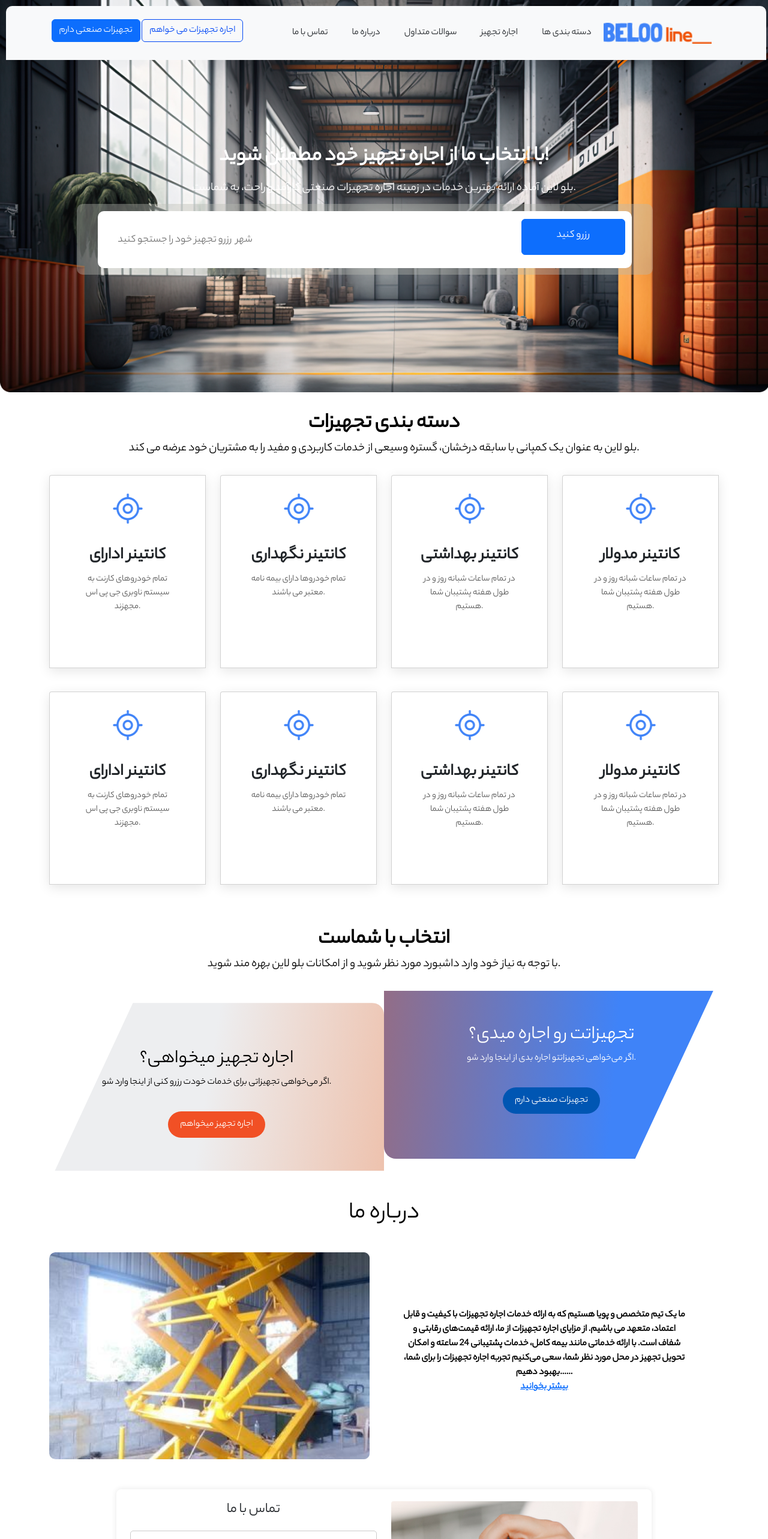
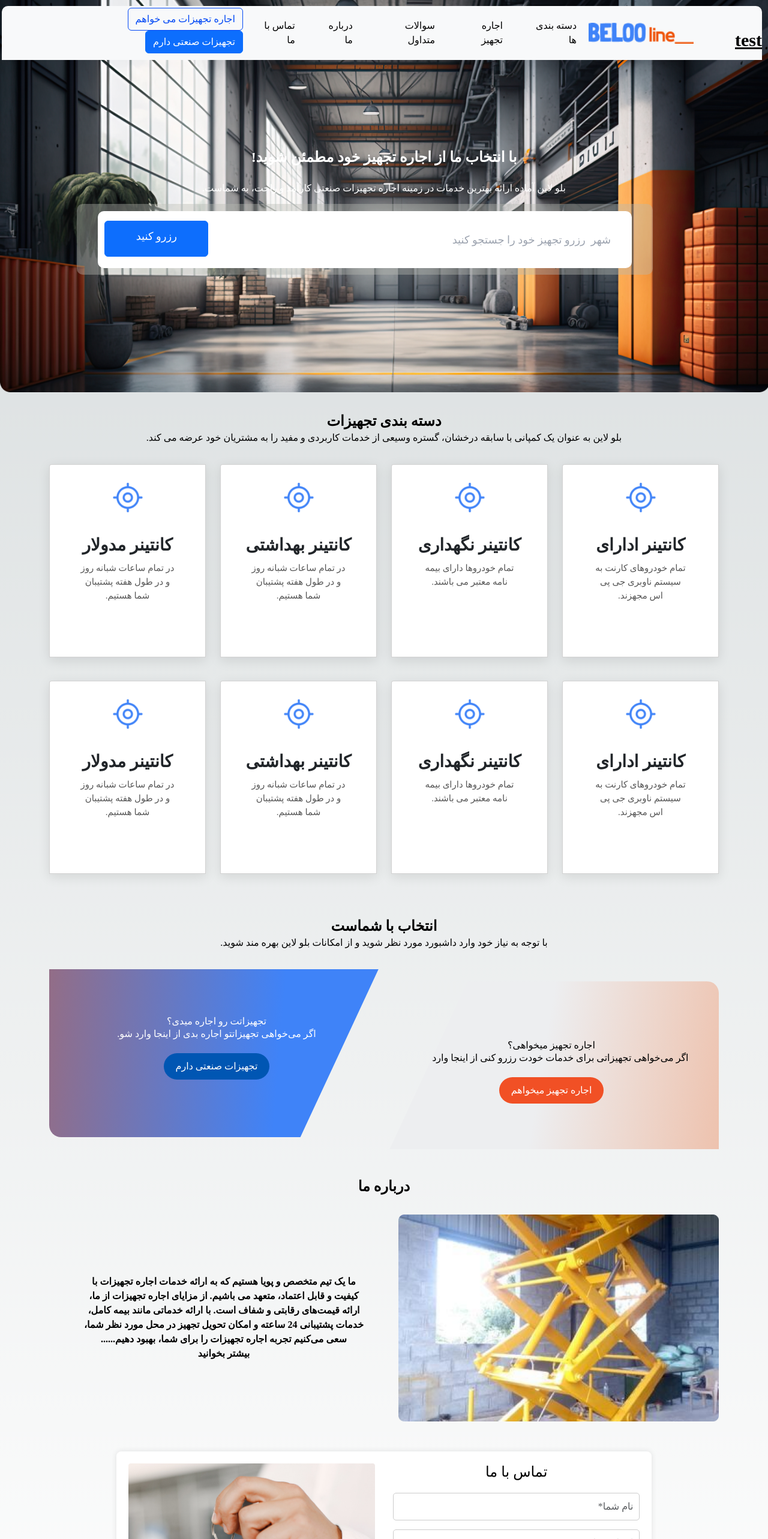
Before and after one commit to shadiiimirzaeiii/blue, a Next.js app: page / in a window 1280 px wide. Shown: the top 2566 px of the page at 60% size. Built offline with nearby package versions, Linux system fonts and the light colour scheme.

Commit message:
change main page.tsx to tailwind css

```diff
--- a/app/globals.css
+++ b/app/globals.css
@@ -1,3 +1,6 @@
+@tailwind base;
+@tailwind components;
+@tailwind utilities;
 
 @font-face {
   font-family: 'Yekan Bakh';
--- a/app/layout.tsx
+++ b/app/layout.tsx
@@ -3,6 +3,7 @@ import { Inter } from "next/font/google";
 import LocalFont from "@next/font/local";
 // import LocalFont from "../libs/font";
 import 'bootstrap/dist/css/bootstrap.min.css';
+import './globals.css';
 const inter = Inter({ subsets: ["latin"] });
 
 export const metadata: Metadata = {
--- a/app/page.module.css
+++ /dev/null
@@ -1,80 +0,0 @@
-.image-container {
-  position: relative;
-  width: 100%;
-  margin: 0 auto;
-}
-
-.landing-banner {
-  width: 100%;
-  height: auto;
-}
-
-.title-dir {
-  position: absolute;
-  top: 40%;
-  left: 50%;
-  transform: translate(-50%, -50%);
-  color: #ffffff;
-  font-size: 35px;
-  font-weight: bold;
-  text-align: center;
-  padding: 10px;
-  width: 60%;
-}
-
-.description-dir {
-  position: absolute;
-  top: 48%;
-  left: 50%;
-  transform: translate(-50%, -50%);
-  color: #ffffff;
-  font-size: 20px;
-  font-weight: 200;
-  text-align: center;
-  padding: 10px;
-  width: 80%;
-}
-
-.title-category {
-  text-align: center;
-  color: black;
-  font-size: 35px;
-  font-weight: bold;
-  margin-top: 2rem;
-}
-
-.description-category {
-  text-align: center;
-  color: black;
-  font-size: 20px;
-  font-weight: 200;
-  margin-bottom: 2rem;
-}
-
-.category-container {
-  margin-top: 2rem;
-}
-
-.title-aboutus {
-  text-align: center;
-  color: black;
-  font-size: 35px;
-  font-weight: bold;
-  margin-top: 3rem;
-}
-
-.aboutus-container {
-  display: flex;
-  align-items: center;
-  margin-top: 2rem;
-}
-
-.aboutus-image {
-  width: 100%;
-  border-radius: 10px 0 0 10px;
-}
-
-.aboutus-text {
-  padding: 2rem;
-  font-size: 16px;
-}
--- a/app/page.tsx
+++ b/app/page.tsx
@@ -1,7 +1,6 @@
 import Image from "next/image";
 import landingBanner from "../public/Landing-Banner.png";
 import NavbarComponent from "../components/navbar/page";
-import style from "./page.module.css";
 import SearchBar from "../components/searchbar/page";
 import CategoryCard from "../components/categorycard/page";
 import AboutUs from "../public/aboutus.png";
@@ -50,29 +49,29 @@ export default function Home() {
     <>
       <NavbarComponent />
 
-      <div className={style["image-container"]}>
+      <div  className="relative w-full mx-auto">
         <Image
           src={landingBanner}
           alt="banner"
           layout="responsive"
-          className={style["landing-banner"]}
+          className="w-full h-auto"
         />
-        <h1 className={style["title-dir"]}>
+        <h1 className="absolute top-[40%] left-1/2 transform -translate-x-1/2 -translate-y-1/2 text-white text-2xl font-bold text-center p-2 w-3/5">
           با انتخاب ما از اجاره تجهیز خود مطمئن شوید!
         </h1>
-        <h4 className={style["description-dir"]}>
+        <h4 className="absolute top-[48%] left-1/2 transform -translate-x-1/2 -translate-y-1/2 text-white text-base font-extralight text-center p-2 w-4/5">
           بلو لاین آماده ارائه بهترین خدمات در زمینه اجاره تجهیزات صنعتی کارآمد
           و راحت، به شماست.
         </h4>
         <SearchBar />
       </div>
       <Container>
-        <h1 className={style["title-category"]}>دسته بندی تجهیزات</h1>
-        <h4 className={style["description-category"]}>
+        <h1  className="text-center text-black text-2xl font-bold mt-8">دسته بندی تجهیزات</h1>
+        <h4 className="text-center text-black text-base font-extralight mb-8">
           بلو لاین به عنوان یک کمپانی با سابقه درخشان، گستره وسیعی از خدمات
           کاربردی و مفید را به مشتریان خود عرضه می کند.
         </h4>
-        <Row className={style["category-container"]}>
+        <Row className="mt-8">
           {categories.map((category, index) => (
             <Col key={index} md={3} className="mb-4">
               <CategoryCard
@@ -83,26 +82,27 @@ export default function Home() {
           ))}
         </Row>
         <Row>
-          <h1 className={style["title-category"]}>انتخاب با شماست</h1>
-          <h4 className={style["description-category"]}>
+          <h1 className="text-center text-black text-2xl font-bold mt-8">انتخاب با شماست</h1>
+          <h4 className="text-center text-black text-base font-extralight mb-8">
             با توجه به نیاز خود وارد داشبورد مورد نظر شوید و از امکانات بلو لاین
             بهره مند شوید.
           </h4>
           <SelectWay/>
         </Row>
-        <Row className={style["title-aboutus"]}>
+        <Row className="text-center text-black text-2xl font-bold mt-12">
           <h1> درباره ما </h1>
-          <Row className={style["aboutus-container"]}>
+          <Row className="flex items-center mt-8">
             <Col md={6}>
               <Image
                 src={AboutUs}
                 alt="aboutus"
                 layout="responsive"
-                className={style["aboutus-image"]}
+               className="w-full rounded-tl-lg rounded-bl-lg"
+
               />
             </Col>
             <Col md={6}>
-              <p className={style["aboutus-text"]}>
+              <p className="p-8 text-base">
                 ما یک تیم متخصص و پویا هستیم که به ارائه خدمات اجاره تجهیزات با کیفیت
                 و قابل اعتماد، متعهد می باشیم. از مزایای اجاره تجهیزات از ما، ارائه
                 قیمت‌های رقابتی و شفاف است. با ارائه خدماتی مانند بیمه کامل، خدمات
--- a/components/navbar/page.tsx
+++ b/components/navbar/page.tsx
@@ -11,6 +11,7 @@ import Button from "react-bootstrap/Button";
 function NavbarComponent() {
   return (
     <Navbar bg="light" data-bs-theme="light" className={style["navbar-dir"]}>
+      <p className="text-3xl font-bold underline mt-6">test</p>
       <Container>
         <Navbar.Brand href="#home">
           <Image
--- a/package.json
+++ b/package.json
@@ -20,8 +20,11 @@
     "@types/node": "^20",
     "@types/react": "^18",
     "@types/react-dom": "^18",
+    "autoprefixer": "^10.4.20",
     "eslint": "^8",
     "eslint-config-next": "14.2.7",
+    "postcss": "^8.4.45",
+    "tailwindcss": "^3.4.10",
     "typescript": "^5"
   }
 }
--- /dev/null
+++ b/postcss.config.js
@@ -0,0 +1,6 @@
+module.exports = {
+  plugins: {
+    tailwindcss: {},
+    autoprefixer: {},
+  },
+}
--- /dev/null
+++ b/tailwind.config.js
@@ -0,0 +1,11 @@
+/** @type {import('tailwindcss').Config} */
+module.exports = {
+  content: [
+    "./app/**/*.{js,ts,jsx,tsx,mdx}",
+    "./components/**/*.{js,ts,jsx,tsx,mdx}",
+  ],
+  theme: {
+    extend: {},
+  },
+  plugins: [],
+}
```
Also changed, not shown: 1 other file (tests, documents, lock files or other folders).
